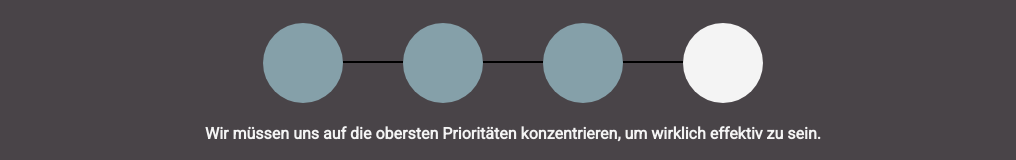
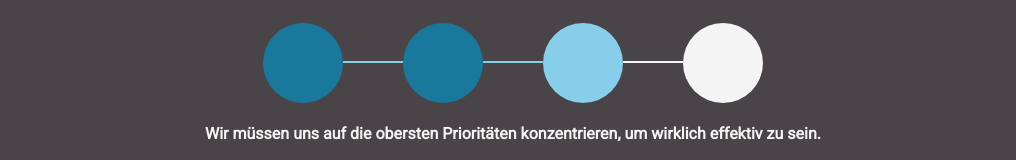
Before and after one commit to Damagefish/Reflektierte-Techniknutzung, a Vue app: page /AspirationwahlView in a window 1280 px wide. Shown: the top 160 px of the page, without its empty margins (127-1143 px from the left). Built offline with nearby package versions, Linux system fonts and the light colour scheme.

Commit message:
styled header with new colors

```diff
--- a/src/components/HeaderComp.vue
+++ b/src/components/HeaderComp.vue
@@ -4,7 +4,7 @@
       class="circle"
       ref="circle1"
       @click="navigateTo('/')"
-      :class = "{'highlighted': checkRoute('NamensEingabeView') || checkHighlightFirst()}"
+      :class = "{'highlighted': isSameRoute('NamensEingabeView') || checkHighlightFirst(), 'current': isSameRoute('NamensEingabeView')}"
     >
     </div>
     <div class="connector" id = "connector1" :class = "{'highlighted': checkHighlightFirst()}"></div>
@@ -12,7 +12,7 @@
       class="circle"
       ref="circle2"
       @click="navigateTo('LebensBereicheView')"
-      :class = "{'highlighted': checkHighlightFirst()}"
+      :class = "{'highlighted': checkHighlightFirst(), 'current': isSameRoute('LebensBereicheView')}"
     >
 
     </div>
@@ -22,7 +22,7 @@
   class="circle"
   ref="circle3"
   @click="navigateTo('/AspirationwahlView')"
-  :class = "{'highlighted': checkHighlightSecond()}"
+  :class = "{'highlighted': checkHighlightSecond(), 'current': isSameRoute('AspirationsWahlView')}"
 >
 
 </div>
@@ -31,7 +31,7 @@
       class="circle"
       ref="circle4"
       @click="navigateTo('meilensteine-waehlen')"
-      :class = "{'highlighted': checkHighlightThird()}"
+      :class = "{'highlighted': checkHighlightThird(), 'current': isSameRoute('meilensteine-waehlen')}"
     >
     </div>
   </div>
@@ -43,7 +43,7 @@ export default {
     navigateTo(route) {
   this.$router.push({ path: route });
     },
-    checkRoute(route){
+    isSameRoute(route){
       return this.$route.name == route;
     },
     checkHighlightFirst(){
@@ -73,8 +73,25 @@ export default {
   justify-content: center;
 }
 .circle.highlighted{
-    background-color: #85A0A9;
+    background-color: #1B789D;
   }
+
+.circle.current{
+  background-color: #87CEEB;
+}
+
+.connector.highlighted{
+  background-color:#87CEEB
+}
+
+.connector {
+  position: relative;
+  left: 30px;
+  transform: translate(-50%, -50%);
+  width: 60px;
+  height: 2px;
+  background-color: #f4f4f4;
+}
 
 @media(max-width: 499px){
   .circle {
@@ -87,17 +104,6 @@ export default {
   align-items: center;
   justify-content: center;
   }
-  .connector {
-  position: relative;
-  left: 30px;
-  transform: translate(-50%, -50%);
-  width: 60px;
-  height: 2px;
-  background-color: black;
-}
-.connector.highlighted{
-  background-color:#85A0A9
-}
 }
 
 
@@ -112,15 +118,6 @@ export default {
   display: flex;
   align-items: center;
   justify-content: center;
-}
-
-  .connector {
-  position: relative;
-  left: 30px;
-  transform: translate(-50%, -50%);
-  width: 60px;
-  height: 2px;
-  background-color: black;
 }
 
 }
```
